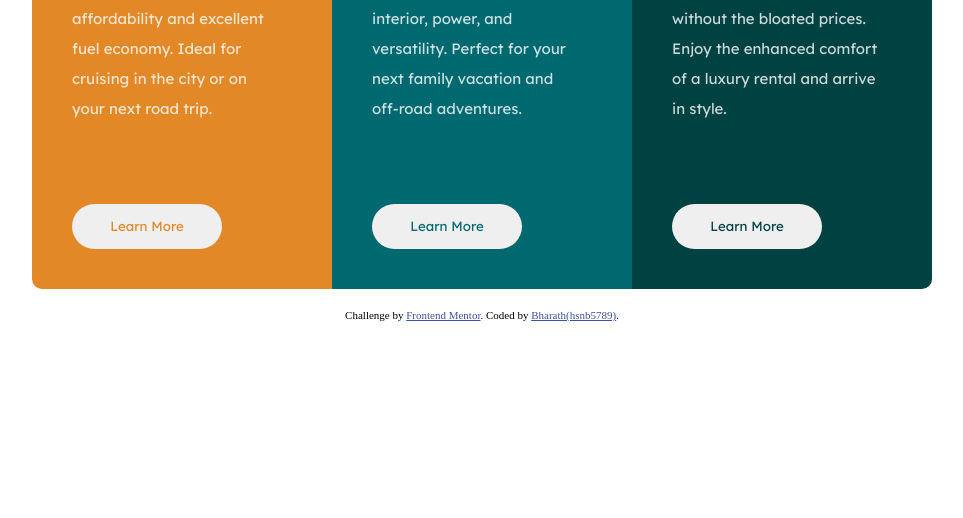
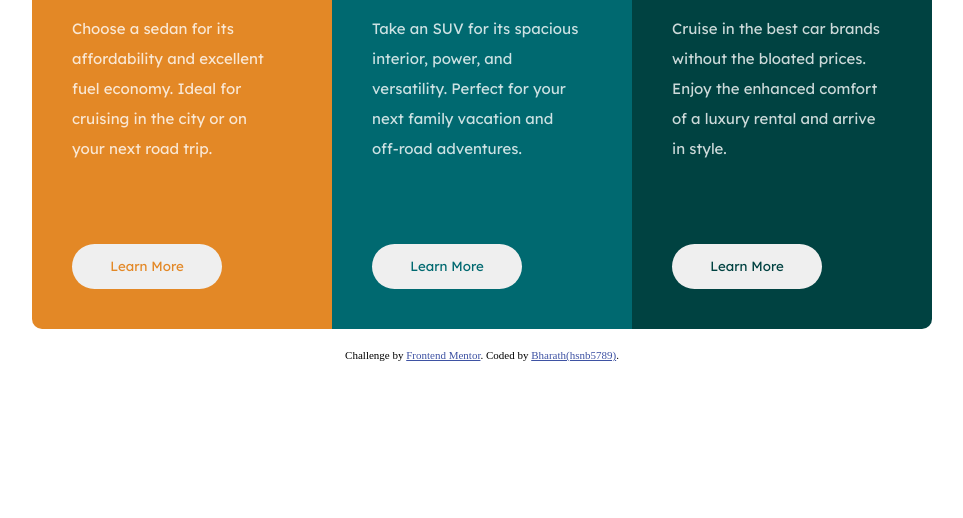
Before and after one commit to hsnb5789/3-column_preview_card_component, a plain HTML site: page index.html in a window 1280 px wide. Shown: the part 282-800 px from the top of the page, without its empty margins (158-1121 px from the left). Drawn offline with Linux system fonts and the light colour scheme.

Commit message:
style.css

```diff
--- a/style.css
+++ b/style.css
@@ -20,7 +20,7 @@ body {
     display: grid;
     place-items: center;
     max-height: 100vh;
-    padding:80px 50px;
+    padding:120px 50px;
 }
 
 main {
```
